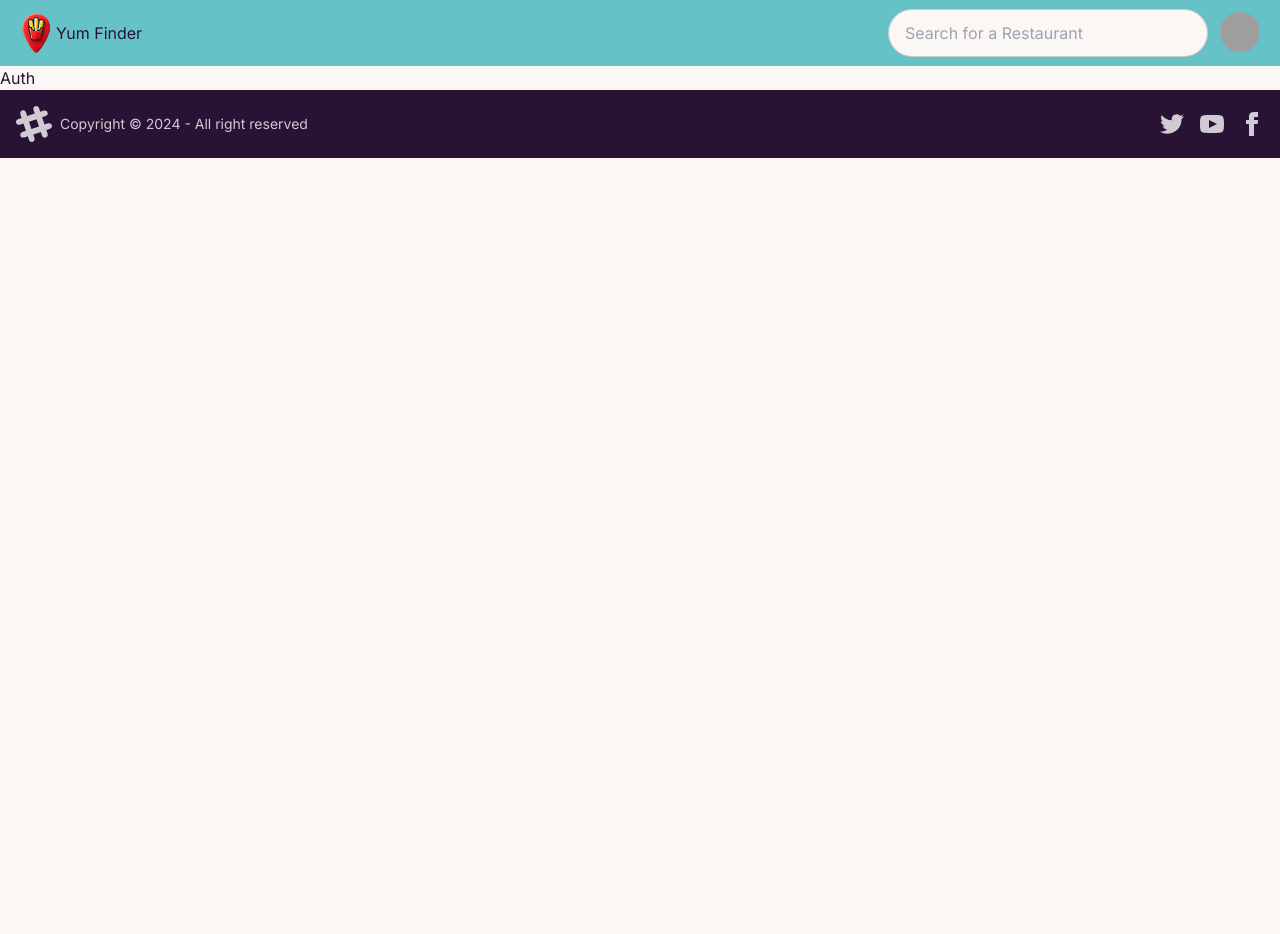
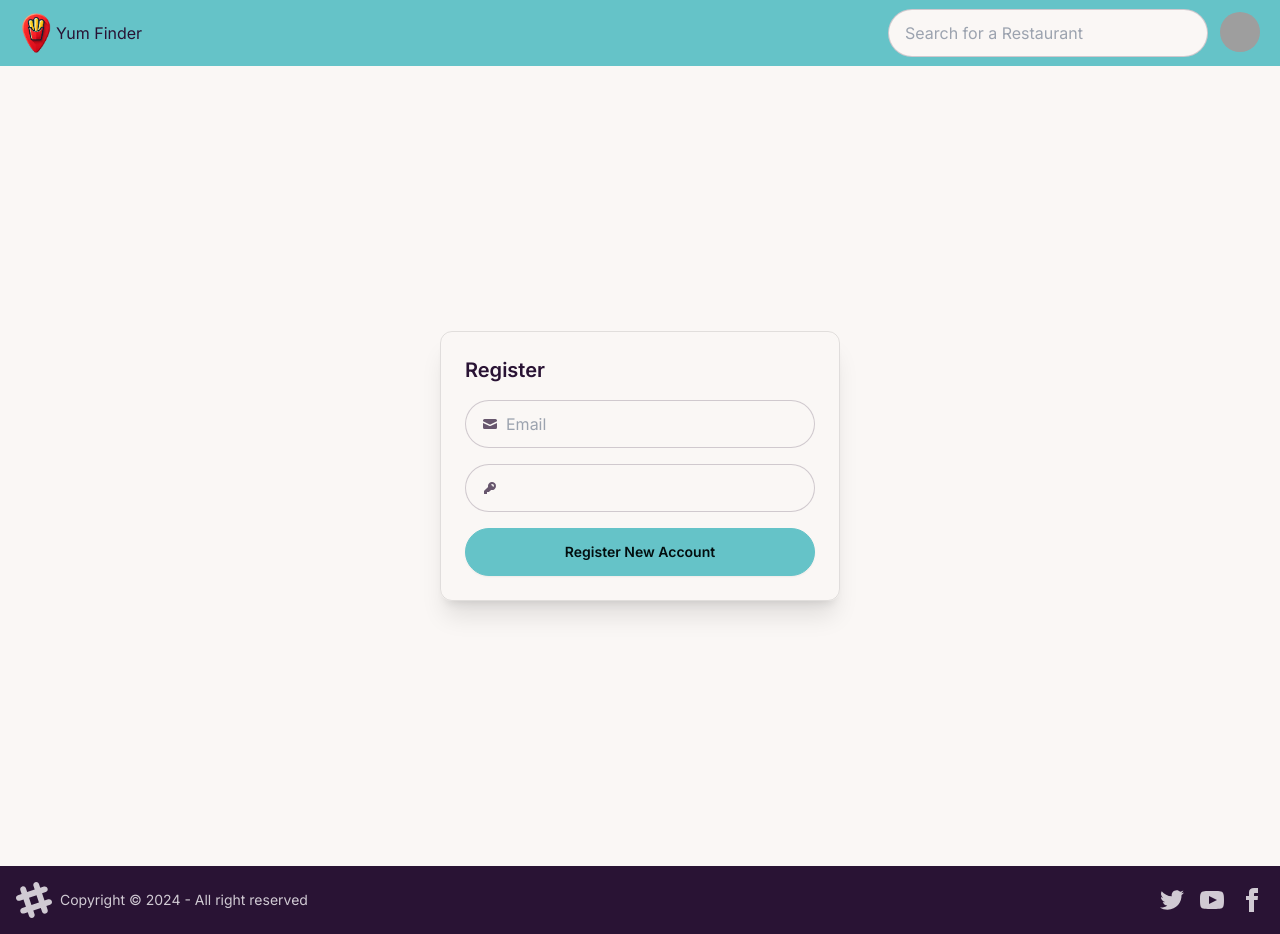
Before and after one commit to helloWerld/restaurant, a Next.js app: page /auth in a window 1280 px wide. Before the commit the page ends 800 px from the top, so only its background shows below. Built offline with nearby package versions, Linux system fonts and the light colour scheme; grey boxes are pictures that could not be loaded.

Commit message:
added firebase auth

```diff
--- a/package.json
+++ b/package.json
@@ -9,6 +9,7 @@
     "lint": "next lint"
   },
   "dependencies": {
+    "firebase": "^10.13.1",
     "next": "14.2.5",
     "react": "^18",
     "react-dom": "^18",
--- a/src/app/auth/page.js
+++ b/src/app/auth/page.js
@@ -1,7 +1,12 @@
 import React from 'react';
+import Register from '@/components/auth/Register';
 
 const Auth = () => {
-	return <div>Auth</div>;
+	return (
+		<div className="flex flex-col items-center justify-center min-h-screen">
+			<Register />
+		</div>
+	);
 };
 
 export default Auth;
--- a/src/app/development/[userId]/page.js
+++ /dev/null
@@ -1,26 +0,0 @@
-import React, { useEffect, useState } from 'react';
-
-const UserPage = async ({ params }) => {
-	const fetchData = async () => {
-		const id = params.userId;
-		const response = await fetch(
-			`https://jsonplaceholder.typicode.com/users/${id}`
-		);
-		const data = await response.json();
-		console.log('Data', data);
-		setData(data);
-	};
-
-	return (
-		<div className="min-h-screen flex items-center justify-center">
-			Name: {data?.name} <br />
-			Email: {data?.email} <br />
-			Address: {data?.address.street},{data?.address.city},{' '}
-			{data?.address.zipcode} <br />
-			Phone: {data?.phone} <br />
-			Website: {data?.website} <br />
-		</div>
-	);
-};
-
-export default UserPage;
--- a/src/app/development/page.js
+++ /dev/null
@@ -1,14 +0,0 @@
-import React from 'react';
-import SocialCard from '@/components/cards/SocialCard';
-
-const Development = async () => {
-	const response = fetch();
-	return (
-		<div className="min-h-screen p-12">
-			Development
-			<SocialCard />
-		</div>
-	);
-};
-
-export default Development;
--- /dev/null
+++ b/src/components/auth/Register.jsx
@@ -0,0 +1,88 @@
+'use client';
+
+import React, { useState } from 'react';
+import { auth } from '@/lib/firebase/firebase.config';
+import { createUserWithEmailAndPassword } from 'firebase/auth';
+import { FaSpinner } from 'react-icons/fa';
+
+const Register = () => {
+	const [email, setEmail] = useState('');
+	const [password, setPassword] = useState('');
+	const [loading, setLoading] = useState(false);
+
+	const handleRegister = async () => {
+		// TODO: Add Email and password validation logic
+		setLoading(true);
+		try {
+			const userCredential = await createUserWithEmailAndPassword(
+				auth,
+				email,
+				password
+			);
+			const user = userCredential.user;
+			console.log('USER:', user);
+			console.log('USER CRED:', userCredential);
+			setEmail('');
+			setPassword('');
+			setLoading(false);
+		} catch (error) {
+			alert(error);
+			setLoading(false);
+		}
+	};
+
+	return (
+		<div className="flex flex-col h-fit w-[400px] border border-black/10 rounded-xl shadow-xl p-6 gap-4">
+			<h2 className="text-xl font-semibold">Register</h2>
+
+			<label className="input input-bordered flex items-center gap-2">
+				<svg
+					xmlns="http://www.w3.org/2000/svg"
+					viewBox="0 0 16 16"
+					fill="currentColor"
+					className="h-4 w-4 opacity-70"
+				>
+					<path d="M2.5 3A1.5 1.5 0 0 0 1 4.5v.793c.026.009.051.02.076.032L7.674 8.51c.206.1.446.1.652 0l6.598-3.185A.755.755 0 0 1 15 5.293V4.5A1.5 1.5 0 0 0 13.5 3h-11Z" />
+					<path d="M15 6.954 8.978 9.86a2.25 2.25 0 0 1-1.956 0L1 6.954V11.5A1.5 1.5 0 0 0 2.5 13h11a1.5 1.5 0 0 0 1.5-1.5V6.954Z" />
+				</svg>
+				<input
+					type="email"
+					className="grow"
+					placeholder="Email"
+					value={email}
+					onChange={(e) => setEmail(e.target.value)}
+				/>
+			</label>
+
+			<label className="input input-bordered flex items-center gap-2">
+				<svg
+					xmlns="http://www.w3.org/2000/svg"
+					viewBox="0 0 16 16"
+					fill="currentColor"
+					className="h-4 w-4 opacity-70"
+				>
+					<path
+						fillRule="evenodd"
+						d="M14 6a4 4 0 0 1-4.899 3.899l-1.955 1.955a.5.5 0 0 1-.353.146H5v1.5a.5.5 0 0 1-.5.5h-2a.5.5 0 0 1-.5-.5v-2.293a.5.5 0 0 1 .146-.353l3.955-3.955A4 4 0 1 1 14 6Zm-4-2a.75.75 0 0 0 0 1.5.5.5 0 0 1 .5.5.75.75 0 0 0 1.5 0 2 2 0 0 0-2-2Z"
+						clipRule="evenodd"
+					/>
+				</svg>
+				<input
+					type="password"
+					className="grow"
+					value={password}
+					onChange={(e) => setPassword(e.target.value)}
+				/>
+			</label>
+			<button onClick={handleRegister} className="btn btn-primary">
+				{loading ? (
+					<FaSpinner className="animate-spin" />
+				) : (
+					'Register New Account'
+				)}
+			</button>
+		</div>
+	);
+};
+
+export default Register;
--- a/src/components/cards/SocialCard.jsx
+++ /dev/null
@@ -1,48 +0,0 @@
-import Image from 'next/image';
-import React from 'react';
-import { FaHeart, FeRegHeart } from 'react-icons/fa';
-import { IoChatbubbleOutline, IoChatbubbleSharp } from 'react-icons/io5';
-import { FaShareNodes, FaRegBookmark, FaBookmark } from 'react-icons/fa6';
-
-const SocialCard = () => {
-	return (
-		<div className="h-[28rem] w-[22rem] rounded-xl bg-white shadow-2xl p-4">
-			<img className="h-80 w-full bg-black rounded-2xl" />
-			<div className="flex flex-row justify-center my-1">
-				<div className="join">
-					<button className="join-item btn btn-xs">•</button>
-					<button className="join-item btn btn-xs btn-active">•</button>
-					<button className="join-item btn btn-xs">•</button>
-					<button className="join-item btn btn-xs">•</button>
-				</div>
-			</div>
-			<div className="flex flex-row justify-between">
-				<div className="flex flex-row gap-2">
-					<div className="flex flex-row items-center gap-1">
-						<FaHeart /> 9.4M
-					</div>
-					<div className="flex flex-row items-center gap-1">
-						<IoChatbubbleOutline /> 106k
-					</div>
-					<div className="flex flex-row items-center gap-1">
-						<FaShareNodes /> 4.2k
-					</div>
-				</div>
-				<div>
-					<FaRegBookmark />
-				</div>
-			</div>
-			<div className="flex flex-row items-center gap-4 mt-1">
-				<div className="avatar">
-					<div className="w-6 rounded-full ">
-						<img src="https://img.daisyui.com/images/stock/photo-1534528741775-53994a69daeb.webp" />
-					</div>
-				</div>
-				<p className="text-sm">Liked by Messi and others</p>
-			</div>
-			<div className="font-semibold text-sm">2 days ago</div>
-		</div>
-	);
-};
-
-export default SocialCard;
--- /dev/null
+++ b/src/lib/firebase/firebase.config.js
@@ -0,0 +1,19 @@
+// Import the functions you need from the SDKs you need
+import { initializeApp } from 'firebase/app';
+import { getAuth } from 'firebase/auth';
+// TODO: Add SDKs for Firebase products that you want to use
+// https://firebase.google.com/docs/web/setup#available-libraries
+
+// Your web app's Firebase configuration
+const firebaseConfig = {
+	apiKey: process.env.NEXT_PUBLIC_API_KEY,
+	authDomain: process.env.NEXT_PUBLIC_AUTH_DOMAIN,
+	projectId: process.env.NEXT_PUBLIC_PROJECT_ID,
+	storageBucket: process.env.NEXT_PUBLIC_STORAGE_BUCKET,
+	messagingSenderId: process.env.NEXT_PUBLIC_MESSAGING_SENDER_ID,
+	appId: process.env.NEXT_PUBLIC_APP_ID,
+};
+
+// Initialize Firebase
+const app = initializeApp(firebaseConfig);
+export const auth = getAuth(app);
```
Also changed, not shown: src/app/page.js (+7 -0 lines), 2 other files (tests, documents, lock files or other folders).
